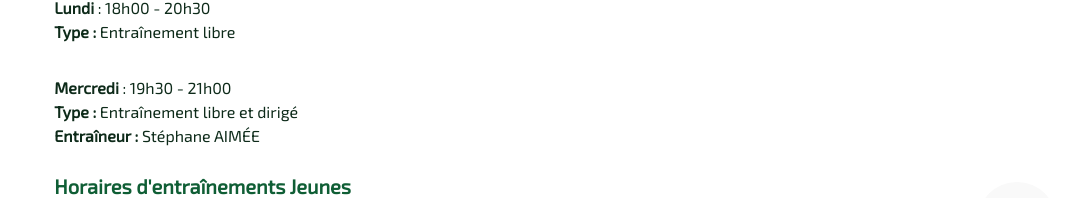
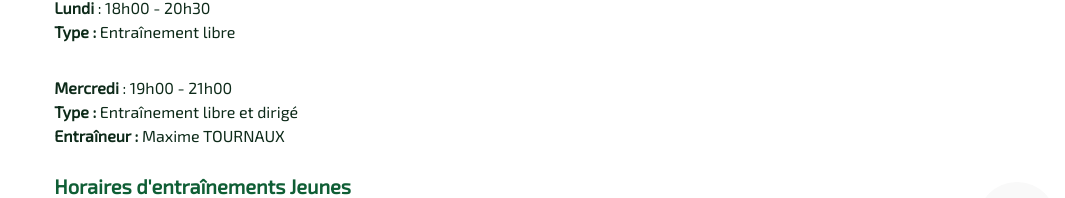
Before and after one commit to ttfarguais/ttfarguais, a Next.js app: page /entrainements in a window 1280 px wide. Shown: the part 498-696 px from the top of the page, without its empty margins (183-1248 px from the left). Built offline with nearby package versions, Linux system fonts and the light colour scheme.

Commit message:
Update trainingTimes.js

```diff
--- a/app/src/data/trainingTimes.js
+++ b/app/src/data/trainingTimes.js
@@ -3,7 +3,7 @@ const trainingTimes = [
     name: "Adultes",
     schedules: [
       { day: "Lundi", time: "18h00 - 20h30", who: "Loisirs et compétiteurs", trainingType: "Entraînement libre" },
-      { day: "Mercredi", time: "19h30 - 21h00", trainingType: "Entraînement libre et dirigé", coach: "Stéphane AIMÉE" },
+      { day: "Mercredi", time: "19h00 - 21h00", trainingType: "Entraînement libre et dirigé", coach: "Maxime TOURNAUX" },
     ]
   },
   {
```
